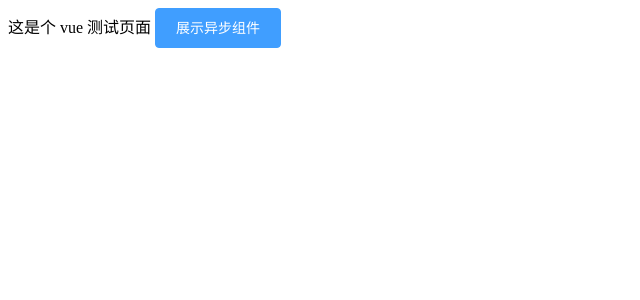
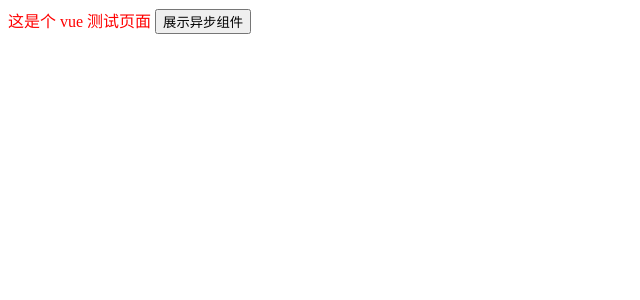
Before and after one commit to NameWjp/webpack-template, a Vue app: page / in a window 1280 px wide. Shown: the top 300 px of the page, without its empty margins (0-640 px from the left). Built offline with nearby package versions, Linux system fonts and the light colour scheme.

Commit message:
el-button => button

```diff
--- a/src/App.vue
+++ b/src/App.vue
@@ -1,12 +1,12 @@
 <template>
   <div class="test">
     这是个 vue 测试页面
-    <el-button
+    <button
       type="primary"
       @click="handleShowTest"
     >
       展示异步组件
-    </el-button>
+    </button>
     <div v-if="show">
       <test />
     </div>
@@ -35,6 +35,7 @@ export default {
 
 <style scoped lang="scss">
 .test {
+  color: red;
   transition: all 1s;
 }
 </style>
```
